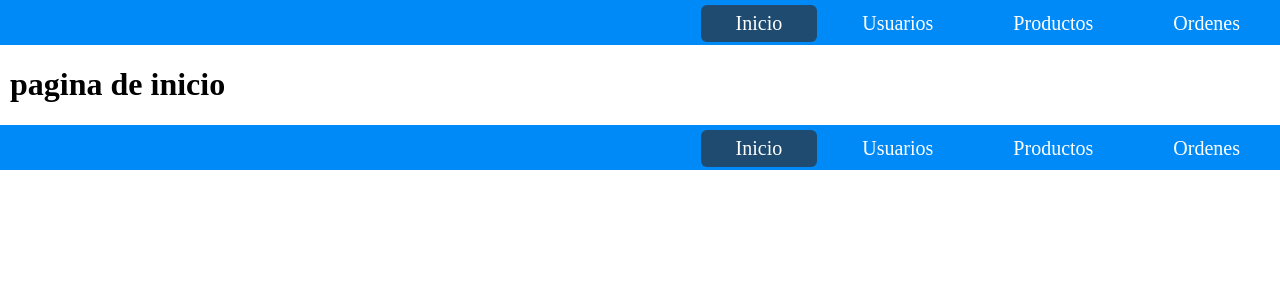
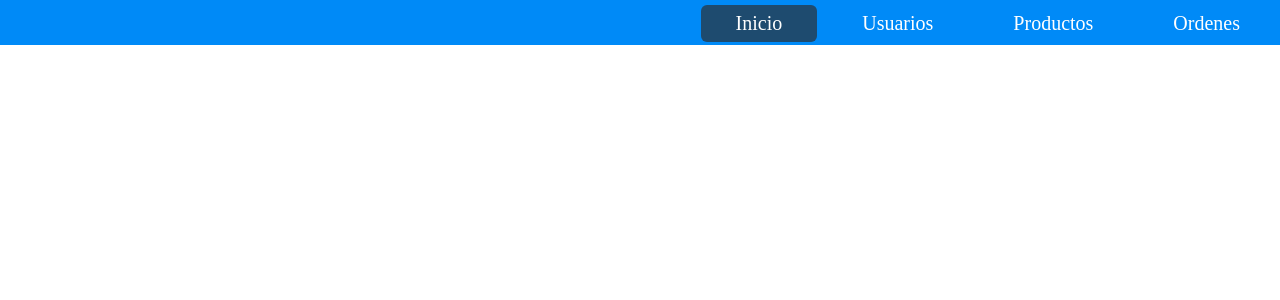
Before and after one commit to camian0/testDesarrollo, a Vue app in the folder vueTest/: page / in a window 1280 px wide. Shown: the top 300 px of the page. Built offline with nearby package versions, Linux system fonts and the light colour scheme.

Commit message:
Navbar component was moved to principal.

```diff
--- a/vueTest/src/views/Home.vue
+++ b/vueTest/src/views/Home.vue
@@ -1,19 +1,16 @@
 <template>
-  <Navbar />
-  <main>
-    <h1>pagina de inicio</h1>
-  </main>
+  <!-- <Navbar /> -->
 </template>
 
 <script>
-import Navbar from "../components/Navbar.vue";
+// import Navbar from "../components/Navbar.vue";
 export default {
   name: "Home",
   setup() {
     return {};
   },
   components: {
-    Navbar,
+    // Navbar,
   },
 };
 </script>
```
